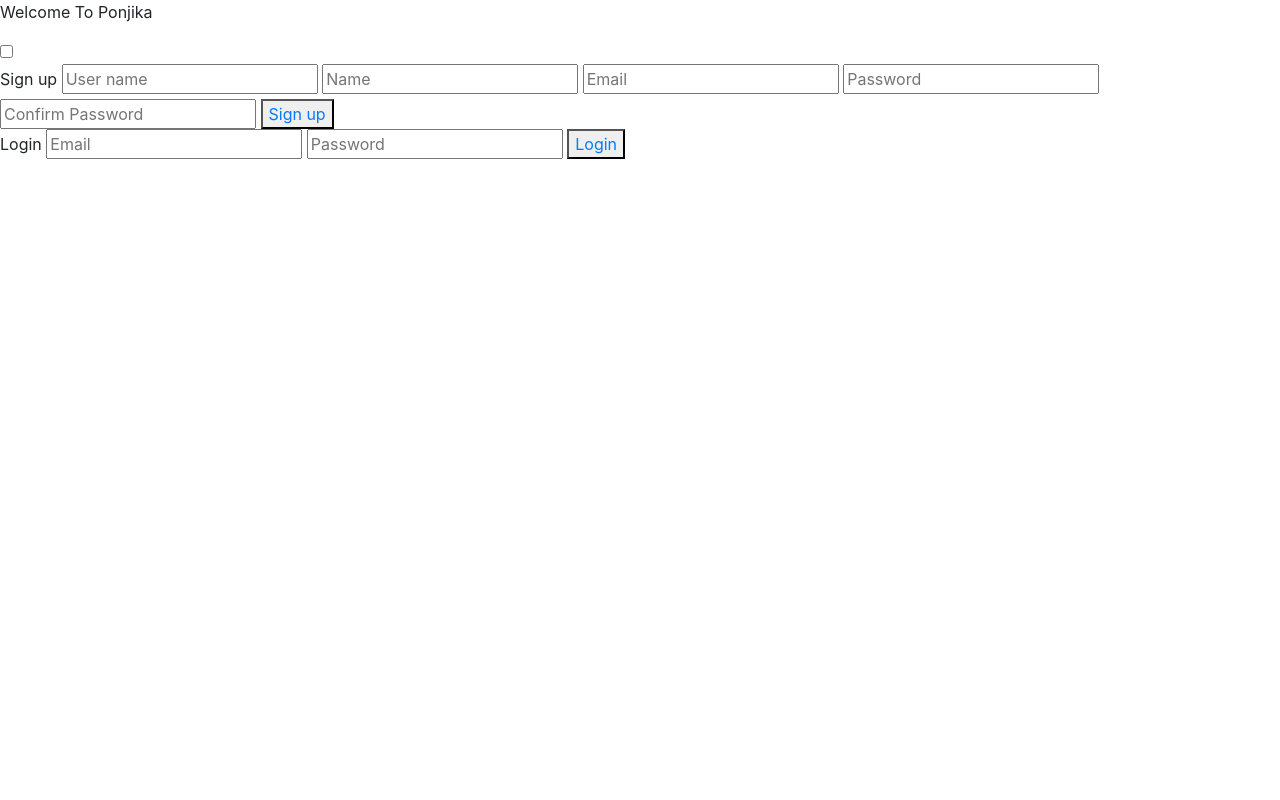
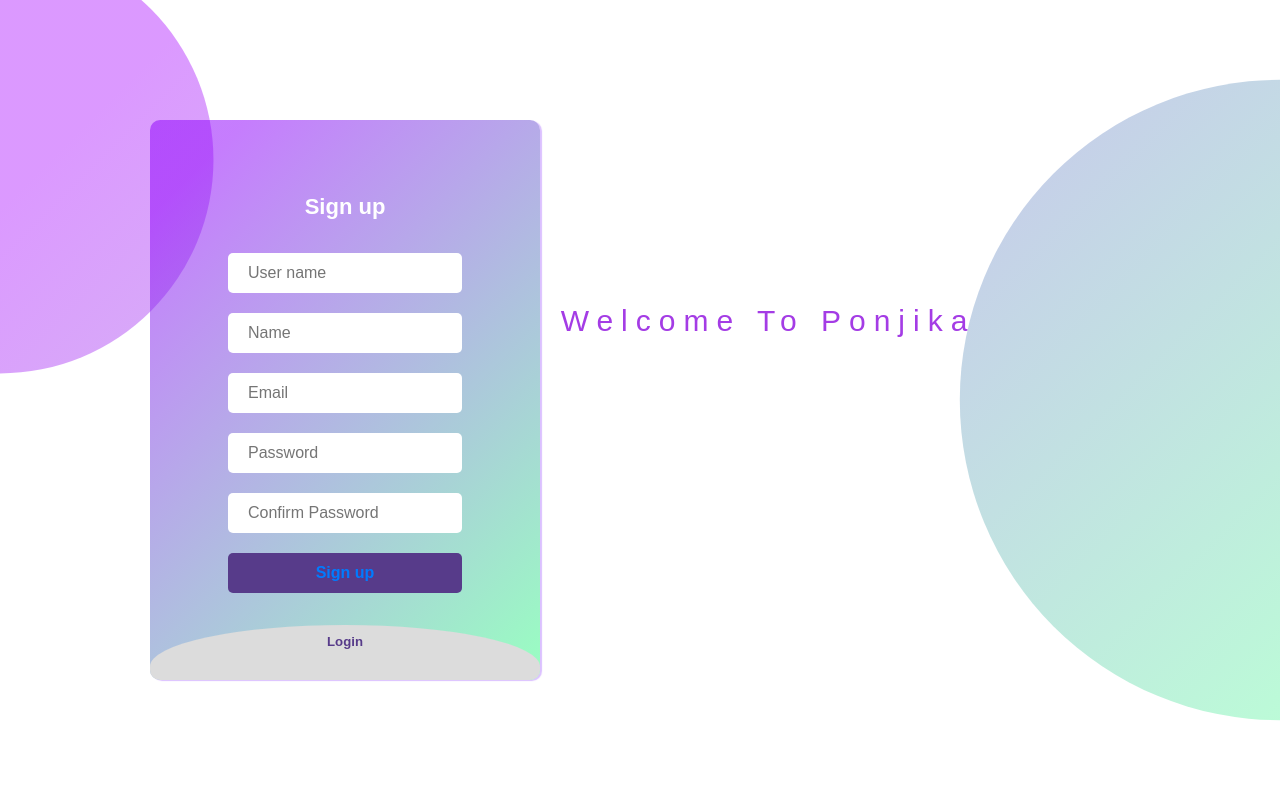
Before and after one commit to RafaTasnim/Ponjika, a plain HTML site: page index.html in a window 1280 px wide. Drawn offline with nearby package versions, Linux system fonts and the light colour scheme.

```diff
--- a/add.html
+++ b/add.html
@@ -9,7 +9,7 @@
         <script src="https://cdn.jsdelivr.net/npm/popper.js@1.16.1/dist/umd/popper.min.js"></script>
         <script src="https://cdn.jsdelivr.net/npm/bootstrap@4.6.2/dist/js/bootstrap.bundle.min.js"></script>
         <link href="https://fonts.googleapis.com/css2?family=Jost:wght@500&display=swap" rel="stylesheet">
-        <link rel="stylesheet" href="add.css" >
+        <link rel="stylesheet" href="css/add.css" >
     </head>
 </head>
 <body>
--- a/index.html
+++ b/index.html
@@ -9,7 +9,7 @@
     <script src="https://cdn.jsdelivr.net/npm/popper.js@1.16.1/dist/umd/popper.min.js"></script>
     <script src="https://cdn.jsdelivr.net/npm/bootstrap@4.6.2/dist/js/bootstrap.bundle.min.js"></script>
 
-    <link rel="stylesheet" href="../css/index" >
+    <link rel="stylesheet" href="css/index.css" >
 </head>
 <body>
     <header>
```
Also changed, not shown: list.html (+1 -1 lines).
